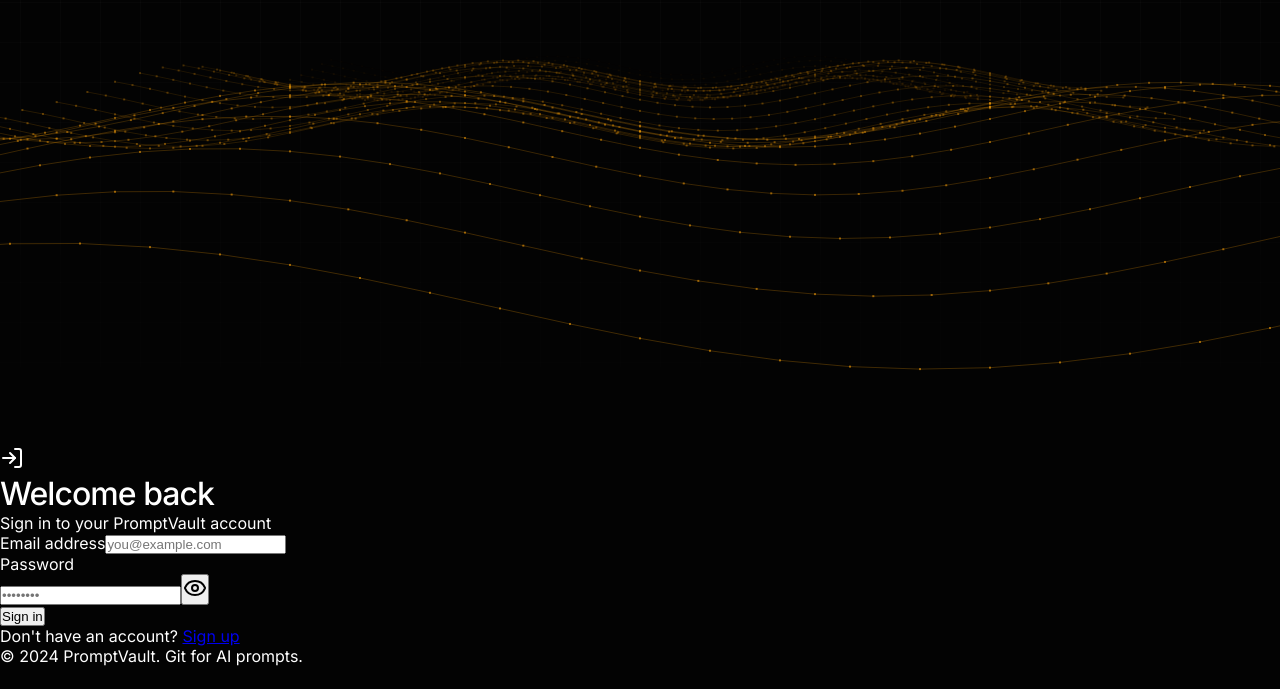
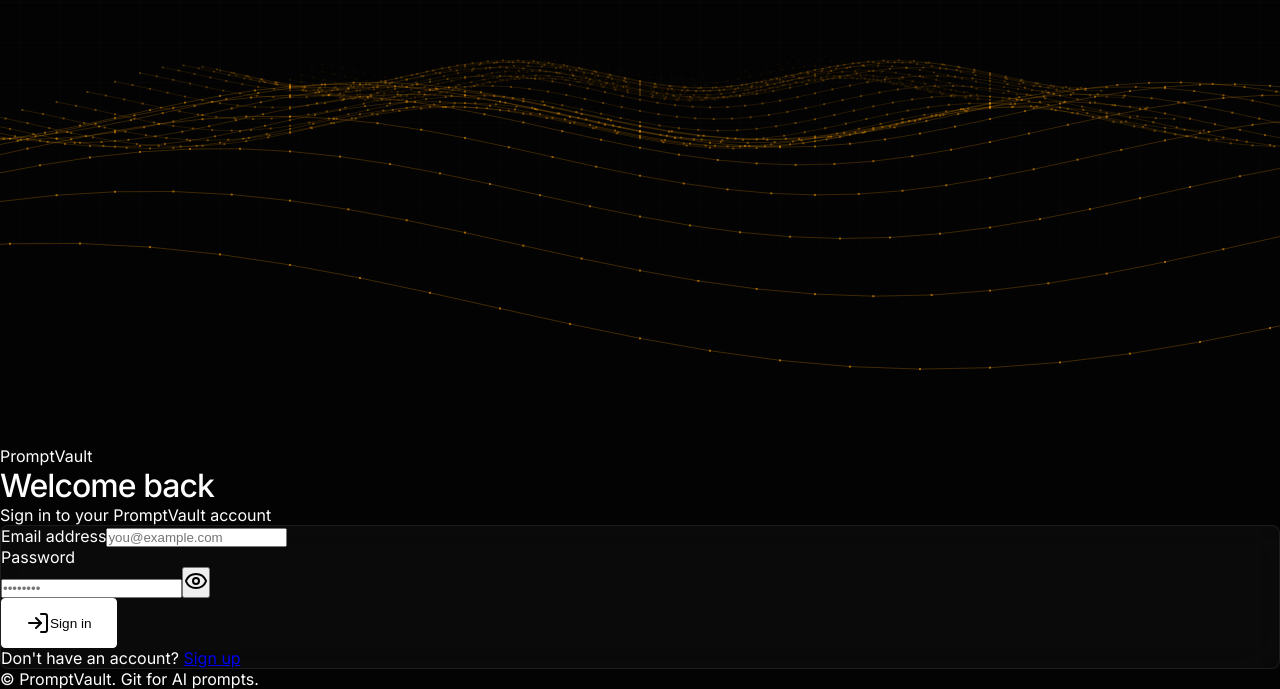
Before and after one commit to ravikumarve/PromptVault, a Next.js app in the folder frontend/: page /login in a window 1280 px wide. Shown: the part 358-1047 px from the top of the page. Before the commit the page ends 1024 px from the top, so only its background shows below. Built offline with nearby package versions, Linux system fonts and the light colour scheme; no server answers.

Commit message:
feat(auth): redesign login page with new design tokens, router.push, card-elevated

```diff
--- a/frontend/src/app/(auth)/login/page.tsx
+++ b/frontend/src/app/(auth)/login/page.tsx
@@ -2,10 +2,12 @@
 
 import { useState } from 'react'
 import { useAuth } from '@/lib/auth'
+import { useRouter } from 'next/navigation'
 import Link from 'next/link'
 import { Eye, EyeOff, LogIn } from 'lucide-react'
 
 export default function LoginPage() {
+  const router = useRouter()
   const [email, setEmail] = useState('')
   const [password, setPassword] = useState('')
   const [showPassword, setShowPassword] = useState(false)
@@ -22,7 +24,7 @@
     const result = await login(email, password)
 
     if (result.success) {
-      window.location.href = '/dashboard'
+      router.push('/dashboard')
     } else {
       setError(result.error || 'Login failed')
     }
@@ -31,32 +33,37 @@
   }
 
   return (
-    <div className="min-h-screen flex items-center justify-center px-4">
-      <div className="w-full max-w-md">
-        {/* Logo/Header */}
+    <div className="w-full">
+      {/* Logo */}
       <div className="text-center mb-8">
-          <div className="w-12 h-12 bg-[var(--accent)] rounded-lg flex items-center justify-center mx-auto mb-4">
-            <LogIn className="h-6 w-6 text-[#09090B]" />
+        <div className="flex items-center justify-center gap-2 mb-4">
+          <div className="w-8 h-8 border-2 border-[var(--accent-amber)] rounded-sm relative">
+            <div className="absolute top-1.5 left-1.5 w-3 h-3 bg-[var(--text-primary)]" />
           </div>
-          <h1 className="text-2xl font-semibold tracking-tight text-[var(--text-primary)]">
+          <span className="text-xl font-semibold text-[var(--text-primary)] tracking-tight">
+            PromptVault
+          </span>
+        </div>
+        <h1 className="text-xl font-semibold tracking-tight text-[var(--text-primary)]">
           Welcome back
         </h1>
-          <p className="text-[var(--text-secondary)] mt-2">
+        <p className="text-sm text-[var(--text-secondary)] mt-1.5">
           Sign in to your PromptVault account
         </p>
       </div>
 
-        {/* Form */}
-        <div className="bg-[var(--bg-surface)] border border-[var(--border-default)] rounded-lg p-6">
+      {/* Form card */}
+      <div className="card-elevated p-6">
         <form onSubmit={handleSubmit} className="space-y-4">
           {error && (
-              <div className="bg-red-950/50 border border-red-800 text-red-300 px-4 py-3 rounded-md text-sm">
-                {error}
+            <div className="bg-[var(--error-bg)] border border-[var(--error-border)] text-[var(--error)] px-4 py-3 rounded-[var(--radius-btn)] text-sm flex items-center gap-2">
+              <span>{error}</span>
             </div>
           )}
 
+          {/* Email */}
           <div>
-              <label htmlFor="email" className="block text-sm font-medium text-[var(--text-secondary)] mb-2">
+            <label htmlFor="email" className="block text-xs font-medium text-[var(--text-secondary)] mb-1.5 font-mono">
               Email address
             </label>
             <input
@@ -64,14 +71,15 @@
               type="email"
               value={email}
               onChange={(e) => setEmail(e.target.value)}
-                className="w-full bg-[var(--bg-subtle)] border border-[var(--border-default)] text-[var(--text-primary)] placeholder:text-[var(--text-muted)] rounded-md px-3 py-2 text-sm font-mono focus:outline-none focus:border-[var(--accent)] focus:ring-2 focus:ring-[var(--accent-muted)] transition-all duration-150"
+              className="w-full bg-[var(--surface-panel)] border border-[var(--border-dim)] text-[var(--text-primary)] placeholder:text-[var(--text-tertiary)] rounded-[var(--radius-btn)] px-3 py-2 text-sm focus:outline-none focus:border-[var(--accent-amber)] focus:ring-2 focus:ring-[var(--accent-amber-dim)] transition-all"
               placeholder="you@example.com"
               required
             />
           </div>
 
+          {/* Password */}
           <div>
-              <label htmlFor="password" className="block text-sm font-medium text-[var(--text-secondary)] mb-2">
+            <label htmlFor="password" className="block text-xs font-medium text-[var(--text-secondary)] mb-1.5 font-mono">
               Password
             </label>
             <div className="relative">
@@ -80,33 +88,39 @@
                 type={showPassword ? 'text' : 'password'}
                 value={password}
                 onChange={(e) => setPassword(e.target.value)}
-                  className="w-full bg-[var(--bg-subtle)] border border-[var(--border-default)] text-[var(--text-primary)] placeholder:text-[var(--text-muted)] rounded-md px-3 py-2 text-sm font-mono focus:outline-none focus:border-[var(--accent)] focus:ring-2 focus:ring-[var(--accent-muted)] transition-all duration-150 pr-10"
+                className="w-full bg-[var(--surface-panel)] border border-[var(--border-dim)] text-[var(--text-primary)] placeholder:text-[var(--text-tertiary)] rounded-[var(--radius-btn)] px-3 py-2 text-sm pr-10 focus:outline-none focus:border-[var(--accent-amber)] focus:ring-2 focus:ring-[var(--accent-amber-dim)] transition-all"
                 placeholder="••••••••"
                 required
               />
               <button
                 type="button"
                 onClick={() => setShowPassword(!showPassword)}
-                  className="absolute right-3 top-1/2 transform -translate-y-1/2 text-[var(--text-muted)] hover:text-[var(--text-primary)]"
+                className="absolute right-3 top-1/2 -translate-y-1/2 text-[var(--text-tertiary)] hover:text-[var(--text-primary)] transition-colors"
               >
                 {showPassword ? <EyeOff className="h-4 w-4" /> : <Eye className="h-4 w-4" />}
               </button>
             </div>
           </div>
 
+          {/* Submit */}
           <button
             type="submit"
             disabled={isLoading}
-              className="w-full bg-[var(--accent)] text-[#09090B] font-medium text-sm px-4 py-2 rounded-md hover:bg-[var(--accent-hover)] hover:shadow-[0_0_16px_rgba(245,158,11,0.4)] transition-all duration-150 disabled:opacity-50 disabled:cursor-not-allowed"
+            className="w-full btn btn-primary text-sm !py-2.5 disabled:opacity-50 disabled:cursor-not-allowed"
           >
+            <LogIn className="h-4 w-4" />
             {isLoading ? 'Signing in...' : 'Sign in'}
           </button>
         </form>
 
-          <div className="mt-6 pt-6 border-t border-[var(--border-default)]">
+        {/* Register link */}
+        <div className="mt-6 pt-5 border-t border-[var(--border-dim)]">
           <p className="text-center text-sm text-[var(--text-secondary)]">
             Don&apos;t have an account?{' '}
-              <Link href="/register" className="text-[var(--accent)] hover:text-[var(--accent-hover)] font-medium">
+            <Link
+              href="/register"
+              className="text-[var(--accent-amber)] hover:text-[var(--accent-hover)] font-medium transition-colors"
+            >
               Sign up
             </Link>
           </p>
@@ -115,10 +129,9 @@
 
       {/* Footer */}
       <div className="text-center mt-8">
-          <p className="text-xs text-[var(--text-muted)]">
-            © 2024 PromptVault. Git for AI prompts.
+        <p className="text-xs text-[var(--text-tertiary)] font-mono">
+          © PromptVault. Git for AI prompts.
         </p>
-        </div>
       </div>
     </div>
   )
```
Lines whose indentation alone changed are shown as unchanged.
